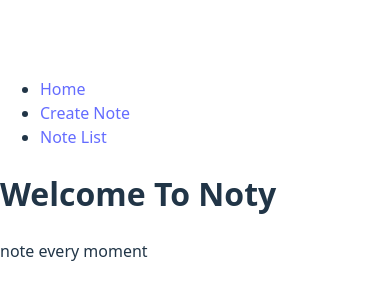
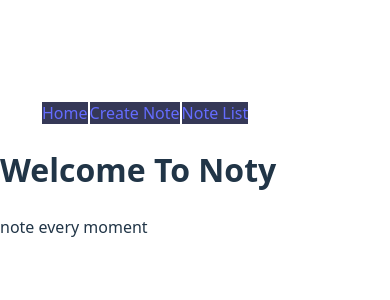
Before and after one commit to SonponYe-shua/Noty, a React (Vite) app: page / in a window 390 px wide. Shown: the part 252-552 px from the top of the page. Built offline with nearby package versions, Linux system fonts and the light colour scheme; the HTML template or start-up script is replaced by a standard one.

Commit message:
modification for mobile view

```diff
--- a/src/index.css
+++ b/src/index.css
@@ -70,6 +70,19 @@ button:focus-visible {
 
   body {
     font-size: 16px;
+
+
+    nav{
+      width: 100%;
+      flex-direction: column;
+      padding-right: 20px;
+
+    }
+    nav ul li {
+      display: inline;
+      margin-right: 0px;
+      margin-left: 2px;
+      background-color: rgb(53, 56, 87);
   }
 }
 
@@ -77,7 +90,7 @@ button:focus-visible {
 @media only screen and (min-width: 601px) and (max-width: 992px) {
 
   body {
-    font-size: 18px;
+    font-size: 10spx;
   }
 }
 
@@ -88,3 +101,4 @@ button:focus-visible {
     font-size: 20px;
   }
 }
+}
```
